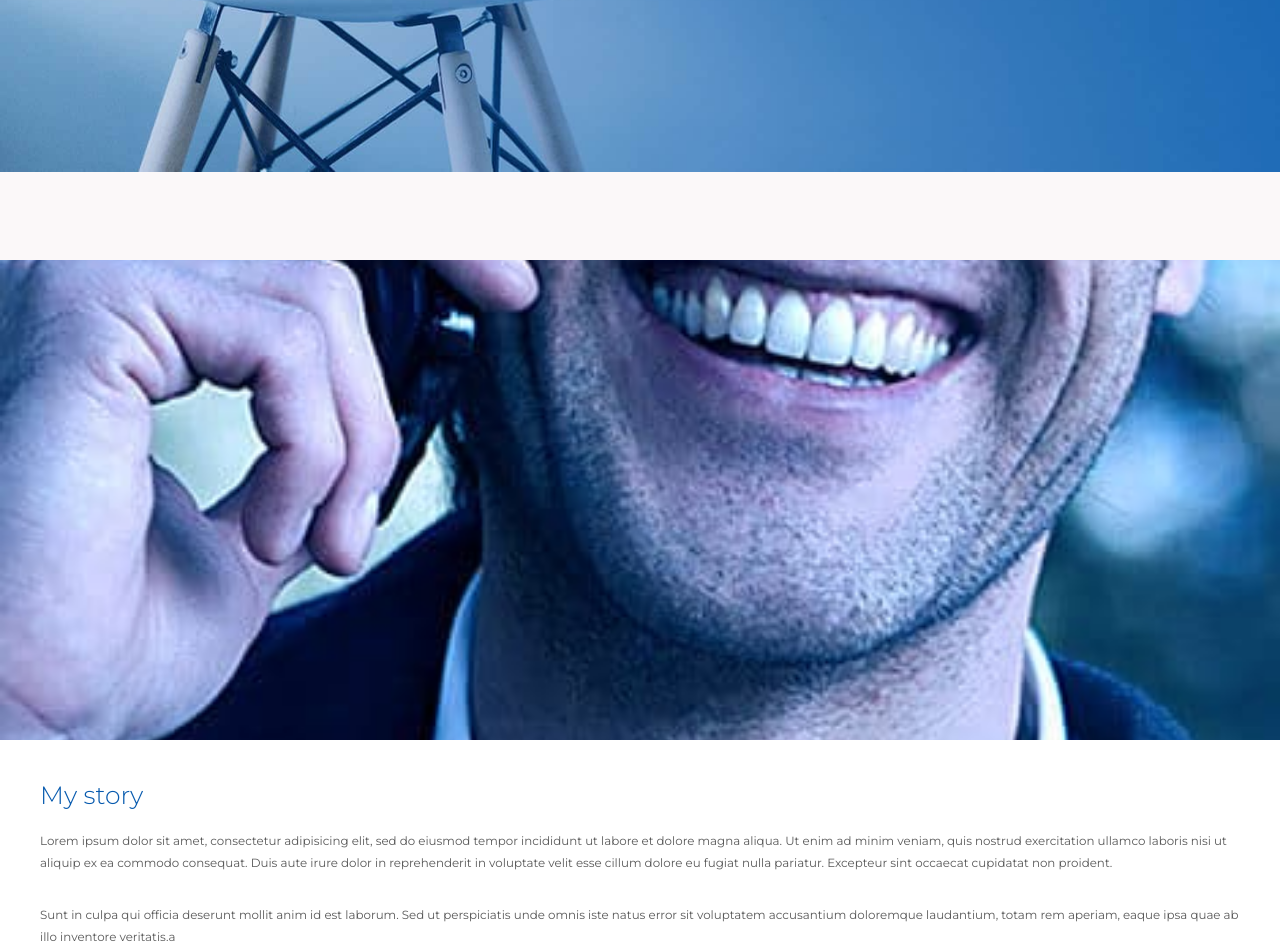
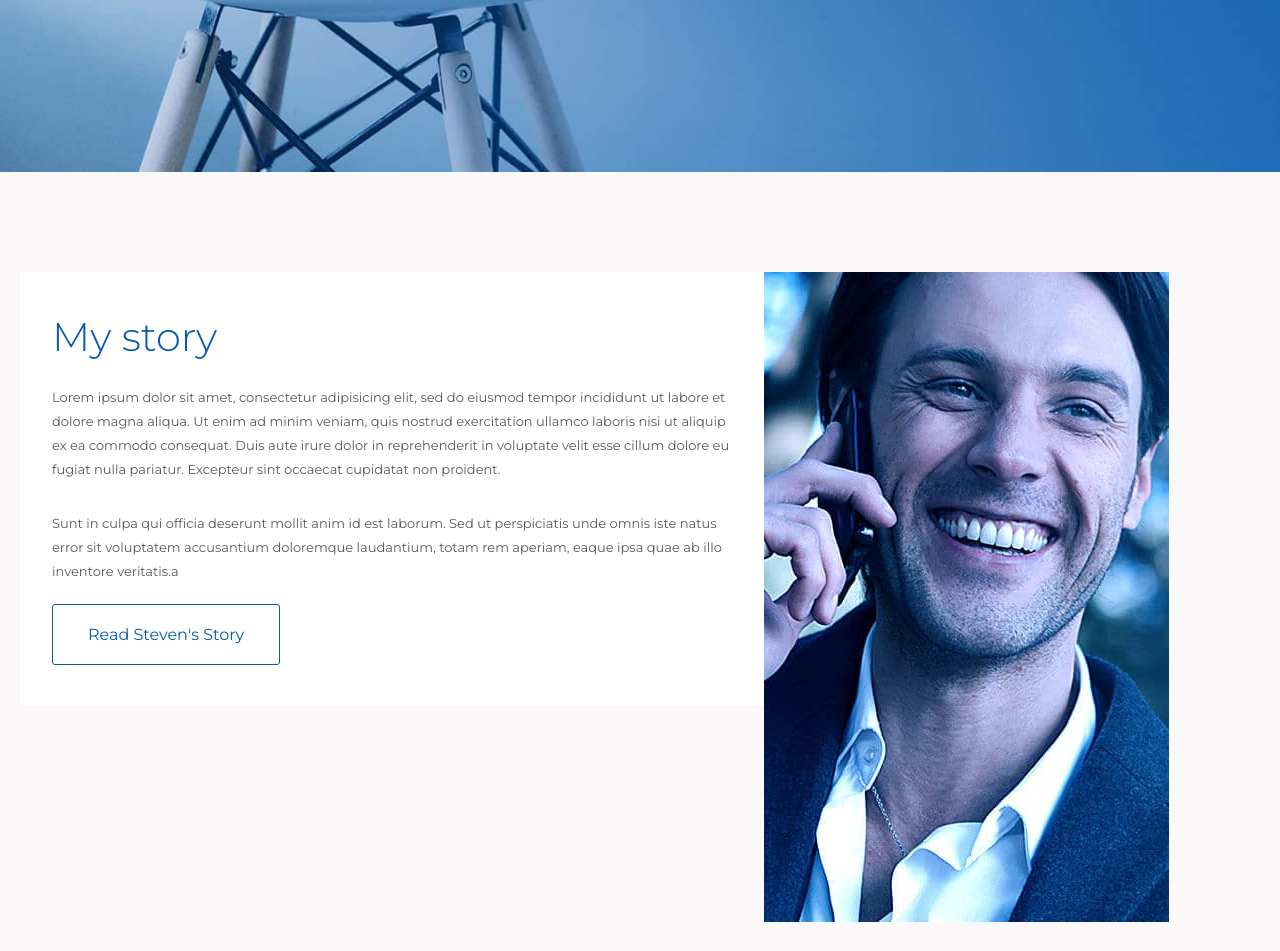
Before and after one commit to Ozolao/steven-bell, a website: page app/index.html in a window 1280 px wide. Shown: the part 2631-3582 px from the top of the page. Drawn offline with nearby package versions, Linux system fonts and the light colour scheme; files that its build step writes are made by us from their sources.

Commit message:
my-story desktop done

```diff
--- a/app/index.html
+++ b/app/index.html
@@ -236,7 +236,9 @@
   <!-- ================================= -->
   <section class="my-story">
     <!-- ============================= -->
-    <div class="image"></div>
+    <div class="image">
+      <img src="images/my_story.jpg" alt="My story image">
+    </div>
 
 
     <!-- ============================== -->
--- a/app/styles/_my-story.scss
+++ b/app/styles/_my-story.scss
@@ -13,16 +13,13 @@
   // ===================================
   // ===================================
   .image {
-    height: 60vh;
+    height  : 61vh;
+    overflow: hidden;
 
-    background: {
-      image   : url("../images/my_story.jpg");
-      size    : cover;
-      position: center center;
-      repeat  : no-repeat;
+    img {
+      max-width: 100%;
     }
   }
-
 
 
   // ===================================
@@ -78,3 +75,61 @@
     }
   }
 }
+
+
+
+// ===================================
+// ===================================
+// ===================================
+@media only screen and (min-width: 760px) {
+  .my-story {
+    display       : flex;
+    flex-direction: row-reverse;
+    padding       : 6.25rem 1.25rem;
+
+
+
+    // ===================================
+    // ===================================
+    // ===================================
+    .image {
+      width : 60vw;
+      height: 87.7vh;
+
+      img {
+        max-width  : 147%;
+        margin-left: -4.0625rem;
+      }
+    }
+
+
+
+    // ===================================
+    // ===================================
+    // ===================================
+    .text {
+      width  : 90%;
+      height : 100%;
+      padding: 2.5rem 2rem;
+
+
+
+      // ===================================
+      // ===================================
+      // ===================================
+      h2 {
+        margin-bottom: 1.5rem;
+
+        font-size: 2.5rem;
+      }
+
+      p {
+        font-size: .8125rem;
+      }
+
+      a {
+        margin-top: -.625rem;
+      }
+    }
+  }
+}
```
